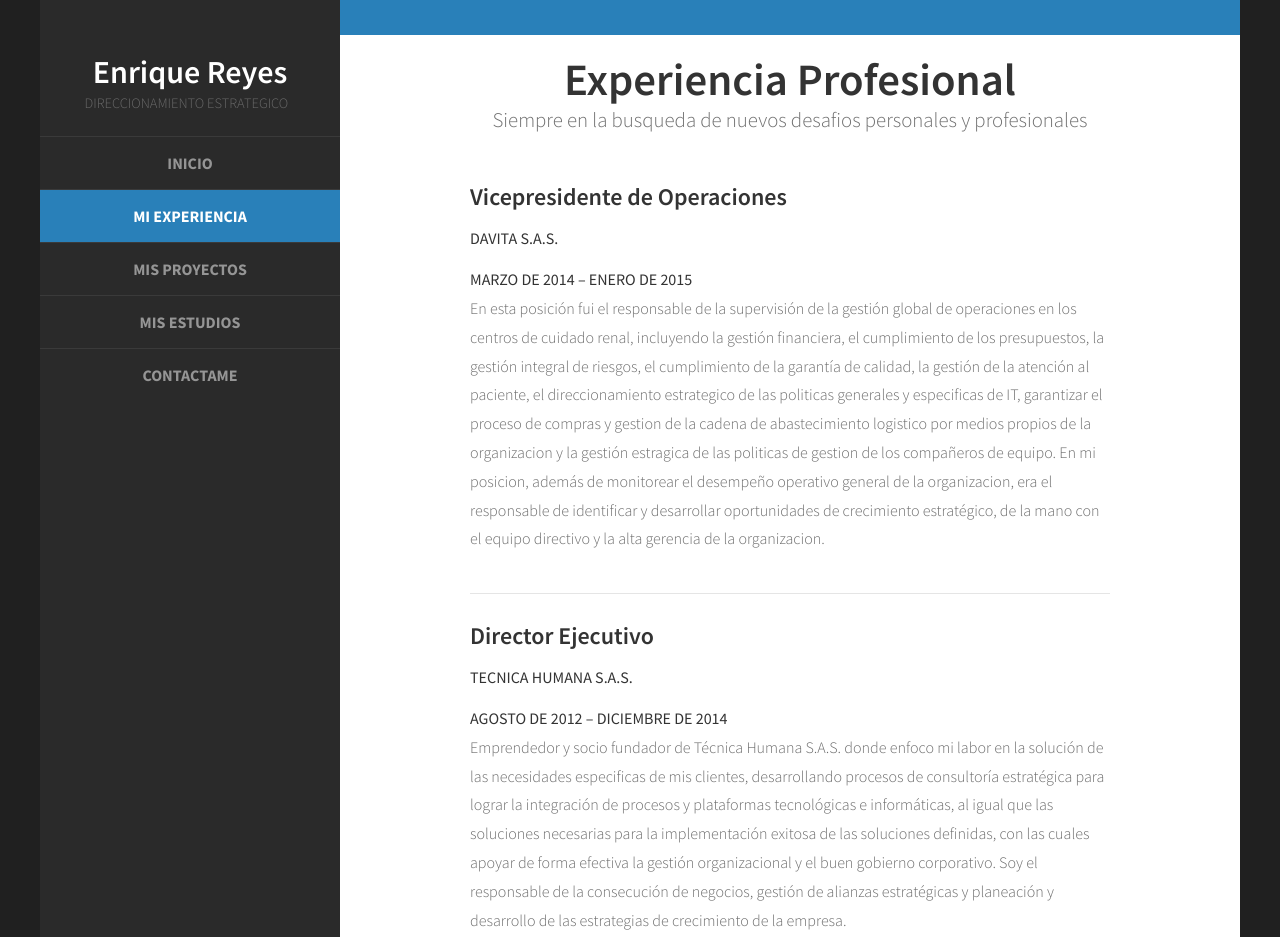
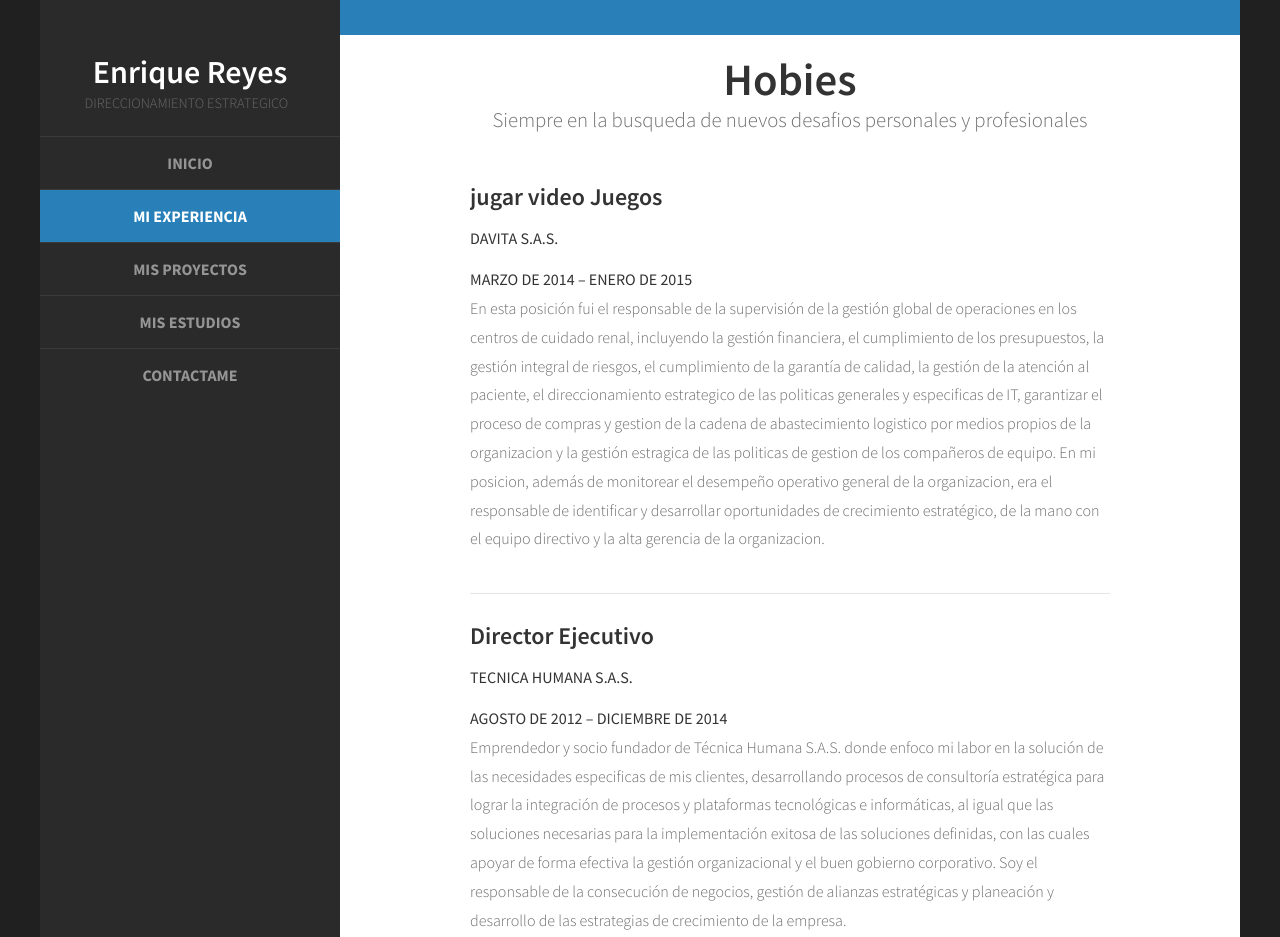
Before and after one commit to Enriquereyd/Enriquereyd.github.io, a plain HTML site: page pages/experience.html in a window 1280 px wide. Shown: the top 937 px of the page. Drawn offline with Linux system fonts and the light colour scheme.

Commit message:
Update experience.html

```diff
--- a/pages/experience.html
+++ b/pages/experience.html
@@ -34,12 +34,12 @@
 	<div id="main">
 		<div id="welcome">
 			<div class="title">
-				<h2>Experiencia Profesional</h2>
+				<h2>Hobies</h2>
 				<span class="byline">Siempre en la busqueda de nuevos desafios personales y profesionales</span>
 			</div>
 			<ul class="style1">
 				<li class="first">
-					<h2>Vicepresidente de Operaciones</h2>
+					<h2>jugar video Juegos</h2>
 					<h3>DaVita S.A.S.</h3>
 					<h3>marzo de 2014 – enero de 2015</h3>
 					<p>En esta posición fui el responsable de la supervisión de la gestión global de operaciones en los centros de cuidado renal, incluyendo la gestión financiera, el cumplimiento de los presupuestos, la gestión integral de riesgos, el cumplimiento de la garantía de calidad, la gestión de la atención al paciente, el direccionamiento estrategico de las politicas generales y especificas de IT, garantizar el proceso de compras y gestion de la cadena de abastecimiento logistico por medios propios de la organizacion y la gestión estragica de las politicas de gestion de los compañeros de equipo. En mi posicion, además de monitorear el desempeño operativo general de la organizacion, era el responsable de identificar y desarrollar oportunidades de crecimiento estratégico, de la mano con el equipo directivo y la alta gerencia de la organizacion.</p>
```
